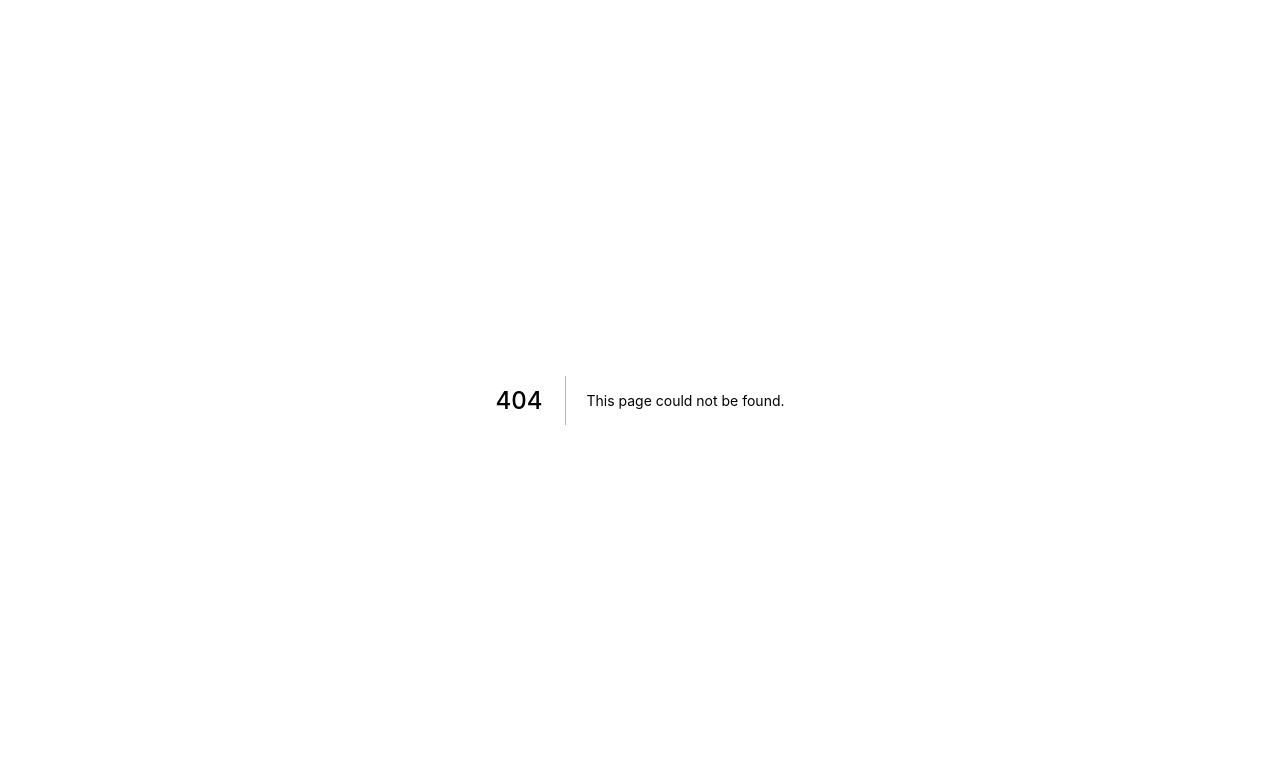
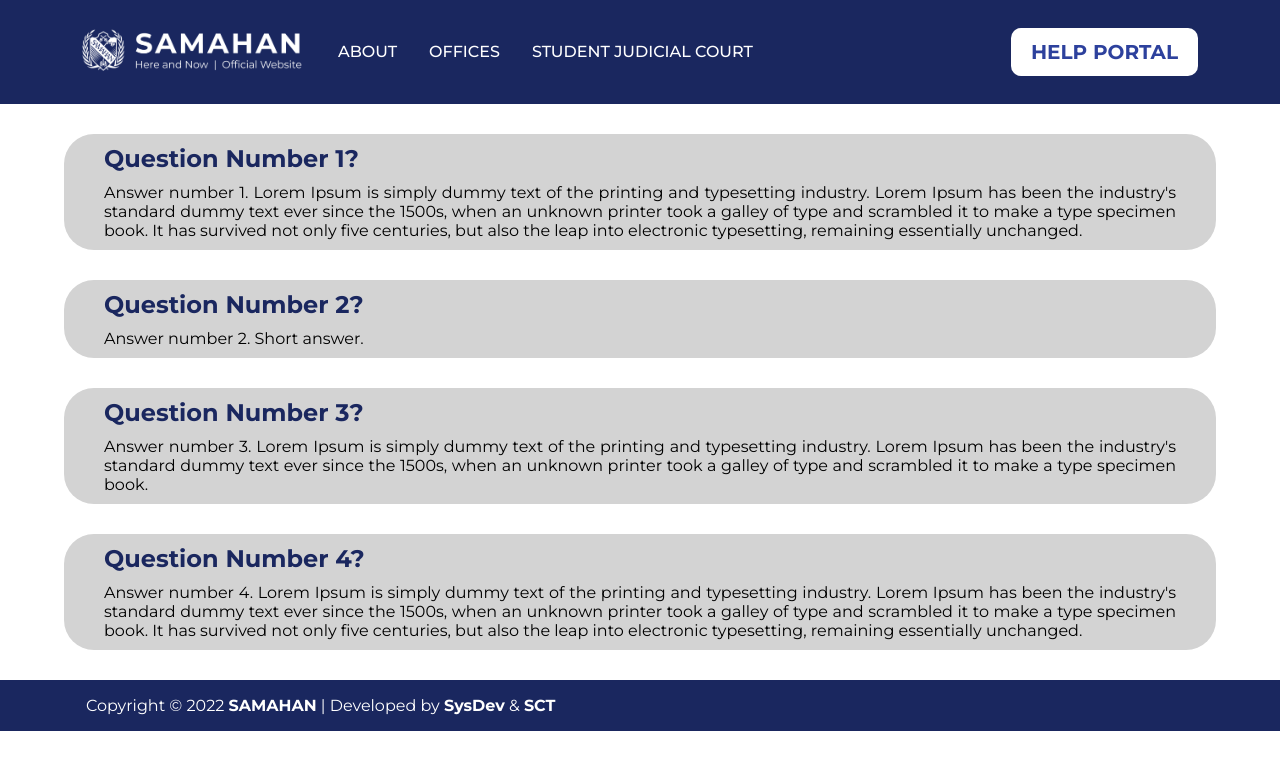
Before and after one commit to viverbungag/ADDU-SAMAHAN-Website, a Next.js app: page /faq in a window 1280 px wide. Before the commit this address had no page. Shown: the top 770 px of the page. Built offline with nearby package versions, Linux system fonts and the light colour scheme.

Commit message:
FAQ Initial Commits

```diff
--- /dev/null
+++ b/pages/faq.jsx
@@ -0,0 +1,12 @@
+import React from "react";
+import { FAQTemplate } from "../src/components/ComponentIndex";
+
+const FAQ = () => {
+  return (
+    <>
+      <FAQTemplate />
+    </>
+  );
+};
+
+export default FAQ;
--- a/src/components/ComponentIndex.js
+++ b/src/components/ComponentIndex.js
@@ -18,6 +18,7 @@ export { default as Footer } from "./Organisms/Footer/Footer";
 
 /* TEMPLATES */
 export { default as AboutTemplate } from "./Template/AboutTemplate/AboutTemplate";
+export { default as FAQTemplate } from "./Template/FAQTemplate/FAQTemplate";
 export { default as HelpPortalTemplate } from "./Template/HelpPortalTemplate/HelpPortalTemplate";
 export { default as LandingTemplate } from "./Template/LandingTemplate/LandingTemplate";
 export { default as OfficeOfThePresidentTemplate } from "./Template/OfficeOfThePresidentTemplate/OfficeOfThePresidentTemplate";
@@ -28,6 +29,7 @@ export { default as StudentJudicialCourtTemplate } from "./Template/StudentJudic
 
 /* PAGES */
 export { default as AboutPage } from "./Pages/AboutPage/AboutPage";
+export { default as FAQPage } from "./Pages/FAQPage/FAQPage";
 export { default as HelpPortalPage } from "./Pages/HelpPortalPage/HelpPortalPage";
 export { default as LandingPage } from "./Pages/LandingPage/LandingPage";
 export { default as OfficeOfThePresidentPage } from "./Pages/OfficeOfThePresidentPage/OfficeOfThePresidentPage";
--- /dev/null
+++ b/src/components/Pages/FAQPage/FAQPage.jsx
@@ -0,0 +1,12 @@
+import React from "react";
+import { FAQTemplate } from "../../ComponentIndex";
+
+const FAQ = () => {
+  return (
+    <>
+      <FAQTemplate />
+    </>
+  );
+};
+
+export default FAQ;
--- /dev/null
+++ b/src/components/Template/FAQTemplate/FAQTemplate.jsx
@@ -0,0 +1,61 @@
+import { React, useState } from "react";
+import {
+  DepartmentIntro,
+  Department,
+  Navigation,
+  Footer,
+} from "../../ComponentIndex";
+import styles from "./FAQTemplate.module.scss";
+import { scbData, sdData } from "../../../data/dataIndex";
+import { Modal, Slide, Backdrop } from "@mui/material";
+
+const FAQTemplate = () => {
+  const [openCentralBoard, setOpenCentralBoard] = useState(false);
+  const handleOpenCentralBoard = () => setOpenCentralBoard(true);
+  const handleCloseCentralBoard = () => setOpenCentralBoard(false);
+
+  const [openDepartments, setOpenDepartments] = useState(false);
+  const handleOpenDepartments = () => setOpenDepartments(true);
+  const handleCloseDepartments = () => setOpenDepartments(false);
+
+  console.log("Central Board: ", openCentralBoard);
+  console.log("Departments: ", openDepartments);
+
+  return (
+    <>
+      <Navigation />
+
+      <div className={styles["question"]}>
+        <div className={styles["q-container"]}>
+          <h2 className={styles["q-question"]}>Question Number 1?</h2>
+          <p className={styles["q-answer"]}>Answer number 1. Lorem Ipsum is simply dummy text of the printing and typesetting industry. Lorem Ipsum has been the industry's standard dummy text ever since the 1500s, when an unknown printer took a galley of type and scrambled it to make a type specimen book. It has survived not only five centuries, but also the leap into electronic typesetting, remaining essentially unchanged.</p>
+        </div>
+      </div>
+
+      <div className={styles["question"]}>
+        <div className={styles["q-container"]}>
+          <h2 className={styles["q-question"]}>Question Number 2?</h2>
+          <p className={styles["q-answer"]}>Answer number 2. Short answer.</p>
+        </div>
+      </div>
+
+      <div className={styles["question"]}>
+        <div className={styles["q-container"]}>
+          <h2 className={styles["q-question"]}>Question Number 3?</h2>
+          <p className={styles["q-answer"]}>Answer number 3. Lorem Ipsum is simply dummy text of the printing and typesetting industry. Lorem Ipsum has been the industry's standard dummy text ever since the 1500s, when an unknown printer took a galley of type and scrambled it to make a type specimen book.</p>
+        </div>
+      </div>
+
+      <div className={styles["question"]}>
+        <div className={styles["q-container"]}>
+          <h2 className={styles["q-question"]}>Question Number 4?</h2>
+          <p className={styles["q-answer"]}>Answer number 4. Lorem Ipsum is simply dummy text of the printing and typesetting industry. Lorem Ipsum has been the industry's standard dummy text ever since the 1500s, when an unknown printer took a galley of type and scrambled it to make a type specimen book. It has survived not only five centuries, but also the leap into electronic typesetting, remaining essentially unchanged.</p>
+        </div>
+      </div>
+
+      <Footer />
+    </>
+  );
+};
+
+export default FAQTemplate;
--- /dev/null
+++ b/src/components/Template/FAQTemplate/FAQTemplate.module.scss
@@ -0,0 +1,58 @@
+.departmentIntroContainer {
+  margin-left: 10vw;
+  margin-top: 15vh;
+}
+
+.modal {
+  position: absolute;
+  margin-left: 5%;
+  width: 90%;
+  top: 12%;
+  overflow: scroll;
+  max-height: 90%;
+  display: block;
+  border-radius: 10px;
+  background-color: #ffffff;
+  border: 0;
+  -ms-overflow-style: none;
+  scrollbar-width: none;
+}
+
+.modal::-webkit-scrollbar {
+  display: none;
+}
+
+.content {
+  padding: 30px 0;
+}
+
+.tester {
+  border: 5px solid red;
+}
+
+.question {
+  margin-top: 30px;
+  margin-bottom: 30px;
+}
+
+.question .q-container {
+  border-radius: 30px;
+  background-color: #D3D3D3;
+  margin: 10px 5% 10px 5%;
+  padding: 10px 0px 10px 0px;
+}
+
+.question .q-question {
+  font-style: bold;
+  color: #1A275F;
+  margin-bottom: 10px;
+  margin-left: 40px;
+  margin-right: 40px;
+}
+
+.question .q-answer {
+  color: black;
+  margin-left: 40px;
+  margin-right: 40px;
+  text-align: justify;
+}
```
